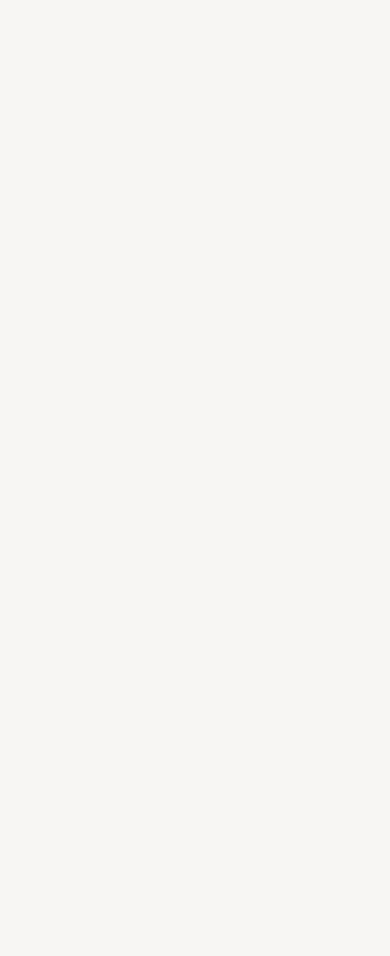
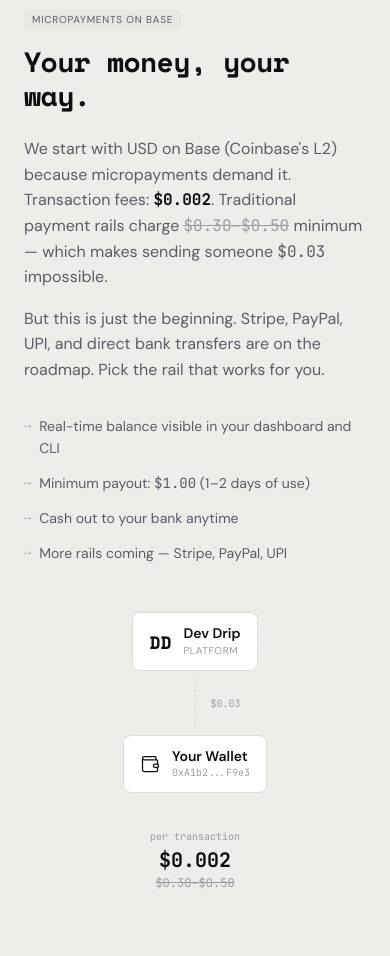
Before and after one commit to distroinfinity/devdrip, a Next.js app in the folder frontend/: page / in a window 390 px wide. Shown: the part 6277-7233 px from the top of the page. Before the commit the page ends 6192 px from the top, so only its background shows below. Built offline with nearby package versions, Linux system fonts and the light colour scheme.

Commit message:
add Payment Rail section (P0-009) — beam demo, fee comparison, multi-rail copy

```diff
--- a/frontend/app/page.tsx
+++ b/frontend/app/page.tsx
@@ -6,6 +6,7 @@ import { DeadTimeSection } from "@/components/landing/dead-time-section";
 import { HowItWorksSection } from "@/components/landing/how-it-works-section";
 import { SurfacesSection } from "@/components/landing/surfaces-section";
 import { YourRulesSection } from "@/components/landing/your-rules-section";
+import { PaymentRailSection } from "@/components/landing/payment-rail-section";
 
 export default function Home() {
   return (
@@ -35,7 +36,10 @@ export default function Home() {
 
         <YourRulesSection />
 
-        {/* future sections: P0-008 through P0-013 */}
+        {/* P0-008 The Math — not yet built */}
+        <PaymentRailSection />
+
+        {/* future sections: P0-010 through P0-013 */}
       </div>
     </main>
   );
--- /dev/null
+++ b/frontend/components/landing/payment-rail-section.tsx
@@ -0,0 +1,217 @@
+"use client";
+
+import { useRef } from "react";
+import { Wallet } from "lucide-react";
+import { BlurFade } from "@/components/ui/blur-fade";
+import { AnimatedBeam } from "@/components/ui/animated-beam";
+import { DotGrid } from "@/components/shared/dot-grid";
+
+// --- feature bullets data ---
+
+const FEATURE_BULLETS = [
+  "Real-time balance visible in your dashboard and CLI",
+  "Minimum payout: $1.00 (1–2 days of use)",
+  "Cash out to your bank anytime",
+  "More rails coming — Stripe, PayPal, UPI",
+] as const;
+
+// --- sub-components ---
+
+function UsdcBadge() {
+  return (
+    <span className="inline-block bg-[var(--bg-inset)] font-body text-[10px] uppercase tracking-[0.08em] text-[var(--ink-secondary)] px-2 py-0.5 rounded-sm mb-4">
+      Micropayments on Base
+    </span>
+  );
+}
+
+const nodeCard = "rounded-md border border-[var(--rule-default)] bg-[var(--bg-surface)] px-4 py-3 flex items-center gap-3 w-fit";
+
+function PlatformNode({ nodeRef }: { nodeRef?: React.Ref<HTMLDivElement> }) {
+  return (
+    <div ref={nodeRef} className={nodeCard}>
+      <span className="font-display text-[18px] font-bold text-[var(--ink-primary)] leading-none">
+        DD
+      </span>
+      <div>
+        <div className="font-body text-body-s font-semibold text-[var(--ink-primary)] leading-tight">
+          Dev Drip
+        </div>
+        <div className="font-body text-[10px] text-[var(--ink-tertiary)] uppercase tracking-[0.06em]">
+          platform
+        </div>
+      </div>
+    </div>
+  );
+}
+
+function WalletNode({ nodeRef }: { nodeRef?: React.Ref<HTMLDivElement> }) {
+  return (
+    <div ref={nodeRef} className={nodeCard}>
+      <Wallet className="w-5 h-5 text-[var(--ink-primary)]" strokeWidth={1.5} />
+      <div>
+        <div className="font-body text-body-s font-semibold text-[var(--ink-primary)] leading-tight">
+          Your Wallet
+        </div>
+        <div className="font-data text-[10px] text-[var(--ink-tertiary)] tabular-nums">
+          0xA1b2...F9e3
+        </div>
+      </div>
+    </div>
+  );
+}
+
+function FeeComparison() {
+  return (
+    <div className="flex flex-col items-center gap-1 mt-3">
+      <span className="font-data text-[10px] text-[var(--ink-tertiary)]">
+        per transaction
+      </span>
+      <span className="font-data text-data-m font-bold text-[var(--ink-primary)] tabular-nums">
+        $0.002
+      </span>
+      <span className="font-data text-data-xs text-[var(--ink-tertiary)] line-through tabular-nums">
+        $0.30–$0.50
+      </span>
+    </div>
+  );
+}
+
+// desktop beam + mobile fallback
+function TransactionFlowDemo() {
+  const containerRef = useRef<HTMLDivElement>(null);
+  const fromRef = useRef<HTMLDivElement>(null);
+  const toRef = useRef<HTMLDivElement>(null);
+
+  return (
+    <div className="flex flex-col items-center gap-6">
+      {/* desktop: horizontal beam */}
+      <div
+        ref={containerRef}
+        className="relative hidden lg:flex items-center justify-between w-full gap-8"
+      >
+        <PlatformNode nodeRef={fromRef} />
+        {/* tx amount label near the beam */}
+        <span className="absolute left-1/2 -translate-x-1/2 -top-1 font-data text-[10px] text-[var(--ink-tertiary)] tabular-nums">
+          $0.03
+        </span>
+        <WalletNode nodeRef={toRef} />
+        <AnimatedBeam
+          containerRef={containerRef}
+          fromRef={fromRef}
+          toRef={toRef}
+          gradientStartColor="var(--ink-tertiary)"
+          gradientStopColor="var(--ink-primary)"
+          pathColor="var(--ink-faint)"
+          pathOpacity={0.2}
+          curvature={0}
+          duration={5}
+        />
+      </div>
+
+      {/* mobile: vertical stack with dashed connector */}
+      <div className="flex lg:hidden flex-col items-center gap-0">
+        <PlatformNode />
+        <div className="relative flex flex-col items-center py-2">
+          <div className="w-px h-12 border-l border-dashed border-[var(--ink-faint)] animate-pulse" />
+          <span className="absolute top-1/2 -translate-y-1/2 left-4 font-data text-[10px] text-[var(--ink-tertiary)] tabular-nums">
+            $0.03
+          </span>
+        </div>
+        <WalletNode />
+      </div>
+
+      <FeeComparison />
+    </div>
+  );
+}
+
+function FeatureBullets() {
+  return (
+    <ul className="space-y-3">
+      {FEATURE_BULLETS.map((item) => (
+        <li key={item} className="flex items-start gap-2">
+          <span className="font-data text-data-xs text-[var(--ink-tertiary)] mt-0.5 shrink-0">
+            →
+          </span>
+          <span
+            className="font-body text-body-s text-[var(--ink-secondary)] leading-relaxed"
+            dangerouslySetInnerHTML={{
+              __html: item.replace(
+                /(\$[\d.]+)/g,
+                '<span class="font-data tabular-nums">$1</span>'
+              ),
+            }}
+          />
+        </li>
+      ))}
+    </ul>
+  );
+}
+
+// --- section ---
+
+export function PaymentRailSection() {
+  return (
+    <section
+      id="payment-rail"
+      aria-labelledby="payment-rail-heading"
+      className="relative bg-[var(--bg-secondary)] overflow-hidden"
+    >
+      <DotGrid opacity={0.3} variant="heartbeat" />
+
+      <div className="relative mx-auto max-w-grid px-6 py-16 lg:py-24">
+        <div className="grid grid-cols-1 lg:grid-cols-2 gap-12 lg:gap-16 items-center">
+          {/* left — copy */}
+          <div>
+            <BlurFade inView delay={0}>
+              <div className="font-body text-[10px] font-semibold text-[var(--ink-tertiary)] uppercase tracking-[0.1em] mb-3">
+                The Payment Rail
+              </div>
+              <UsdcBadge />
+              <h2
+                id="payment-rail-heading"
+                className="font-display text-h2 md:text-h1 font-bold text-[var(--ink-primary)] tracking-[-0.02em] mb-6"
+              >
+                Your money, your way.
+              </h2>
+            </BlurFade>
+
+            <BlurFade inView delay={0.1}>
+              <div className="max-w-content space-y-4 mb-8">
+                <p className="font-body text-body text-[var(--ink-secondary)] leading-[1.6]">
+                  We start with USD on Base (Coinbase&apos;s L2) because
+                  micropayments demand it. Transaction fees:{" "}
+                  <span className="font-data tabular-nums font-semibold text-[var(--ink-primary)]">
+                    $0.002
+                  </span>
+                  . Traditional payment rails charge{" "}
+                  <span className="font-data tabular-nums text-[var(--ink-tertiary)] line-through">
+                    $0.30–$0.50
+                  </span>{" "}
+                  minimum — which makes sending someone{" "}
+                  <span className="font-data tabular-nums">$0.03</span>{" "}
+                  impossible.
+                </p>
+                <p className="font-body text-body text-[var(--ink-secondary)] leading-[1.6]">
+                  But this is just the beginning. Stripe, PayPal, UPI, and
+                  direct bank transfers are on the roadmap. Pick the rail that
+                  works for you.
+                </p>
+              </div>
+            </BlurFade>
+
+            <BlurFade inView delay={0.15}>
+              <FeatureBullets />
+            </BlurFade>
+          </div>
+
+          {/* right — beam demo */}
+          <BlurFade inView delay={0.2}>
+            <TransactionFlowDemo />
+          </BlurFade>
+        </div>
+      </div>
+    </section>
+  );
+}
```
